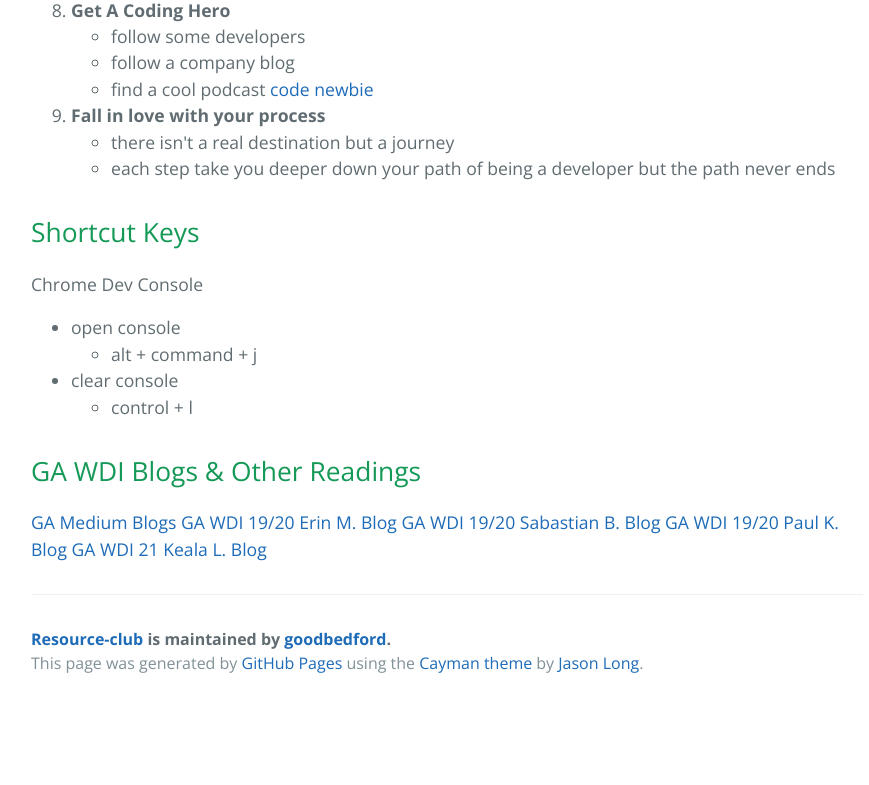
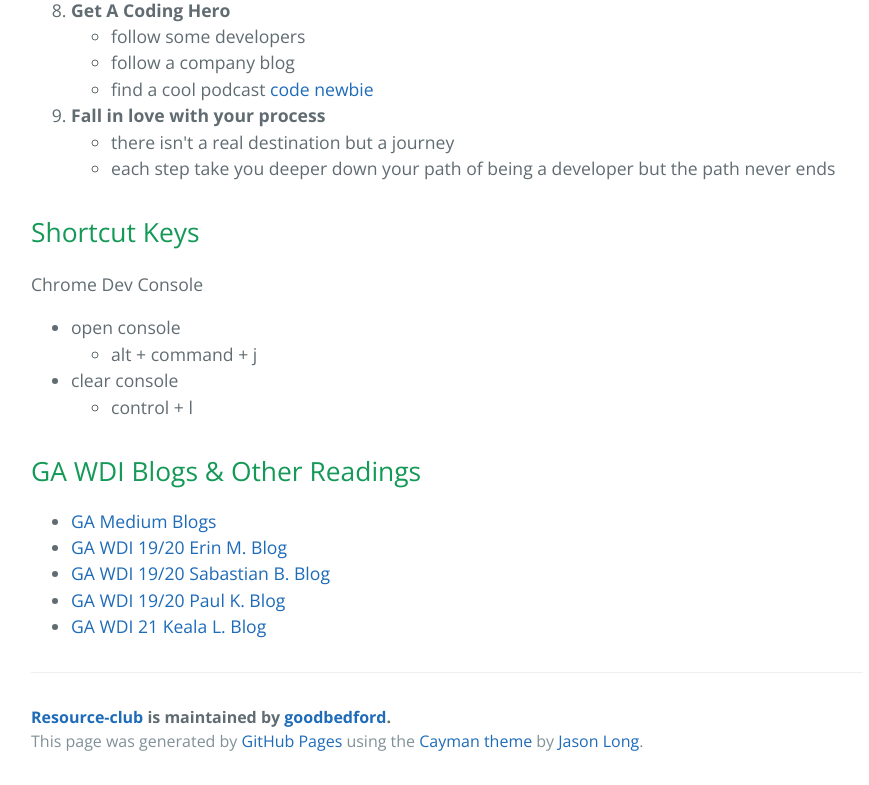
Before and after one commit to goodbedford/resource-club, a plain HTML site: page index.html in a window 1280 px wide. Shown: the part 2088-2873 px from the top of the page, without its empty margins (193-1062 px from the left). Before the commit the page ends 2795 px from the top, so only its background shows below. Drawn offline with nearby package versions, Linux system fonts and the light colour scheme.

Commit message:
Create gh-pages branch via GitHub

```diff
--- a/index.html
+++ b/index.html
@@ -176,11 +176,13 @@
 <h2>
 <a id="ga-wdi-blogs--other-readings" class="anchor" href="#ga-wdi-blogs--other-readings" aria-hidden="true"><span class="octicon octicon-link"></span></a>GA WDI Blogs &amp; Other Readings</h2>
 
-<p><a href="https://medium.com/@GA_SF_WDI">GA Medium Blogs</a>
-<a href="https://medium.com/@ErinTheRad">GA WDI 19/20 Erin M. Blog</a>
-<a href="https://medium.com/@sswbelser">GA WDI 19/20 Sabastian B. Blog</a>
-<a href="https://medium.com/@paulkim517">GA WDI 19/20 Paul K. Blog</a>
-<a href="https://medium.com/@contactkeala">GA WDI 21 Keala L. Blog</a></p>
+<ul>
+<li><a href="https://medium.com/@GA_SF_WDI">GA Medium Blogs</a></li>
+<li><a href="https://medium.com/@ErinTheRad">GA WDI 19/20 Erin M. Blog</a></li>
+<li><a href="https://medium.com/@sswbelser">GA WDI 19/20 Sabastian B. Blog</a></li>
+<li><a href="https://medium.com/@paulkim517">GA WDI 19/20 Paul K. Blog</a></li>
+<li><a href="https://medium.com/@contactkeala">GA WDI 21 Keala L. Blog</a></li>
+</ul>
 
       <footer class="site-footer">
         <span class="site-footer-owner"><a href="https://github.com/goodbedford/resource-club">Resource-club</a> is maintained by <a href="https://github.com/goodbedford">goodbedford</a>.</span>
```
Also changed, not shown: params.json (+1 -1 lines).
